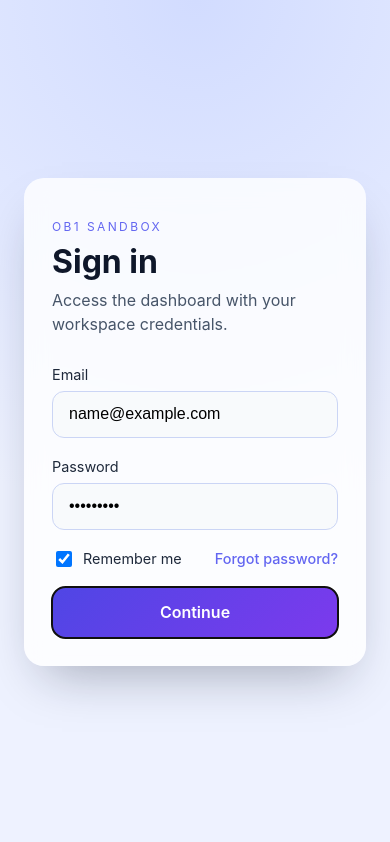
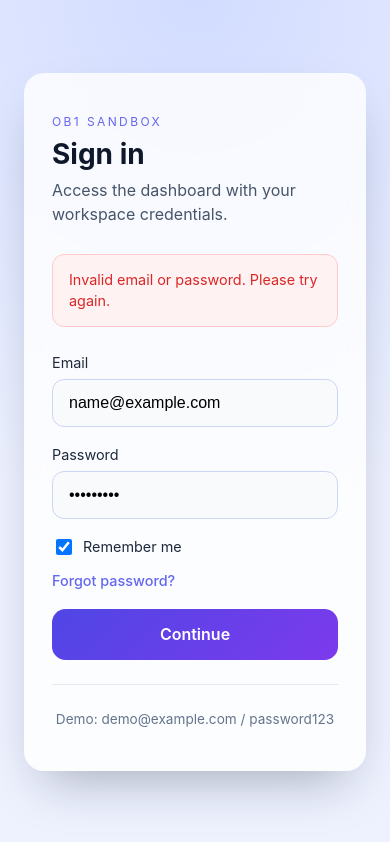
Before and after one commit to Sanchay-T/ob1-sandbox, a React app in the folder frontend/: page / in a window 390 px wide. Both pictures are taken after typing "name@example.com", "Sample123" into the empty fields and a click on the button "Continue". Built offline with nearby package versions, Linux system fonts and the light colour scheme; the HTML template or start-up script is replaced by a standard one.

Commit message:
feat: claude-1 - Build a login page

```diff
--- a/frontend/src/App.css
+++ b/frontend/src/App.css
@@ -133,8 +133,70 @@ body {
   box-shadow: 0 15px 30px -20px rgb(79, 70, 229);
 }
 
+.login-form button:disabled {
+  opacity: 0.6;
+  cursor: not-allowed;
+  transform: none;
+}
+
+.login-form button:disabled:hover {
+  transform: none;
+  box-shadow: none;
+}
+
+.error-banner {
+  background: #fef2f2;
+  border: 1px solid #fecaca;
+  border-radius: 0.75rem;
+  padding: 0.85rem 1rem;
+  color: #dc2626;
+  font-size: 0.9rem;
+  margin-bottom: 0.5rem;
+}
+
+.error-message {
+  display: block;
+  color: #dc2626;
+  font-size: 0.85rem;
+  margin-top: 0.35rem;
+}
+
+.input-error {
+  border-color: #f87171 !important;
+  background: #fef2f2 !important;
+}
+
+.input-error:focus {
+  border-color: #dc2626 !important;
+  box-shadow: 0 0 0 3px rgba(220, 38, 38, 0.2) !important;
+}
+
+.login-form input:disabled {
+  opacity: 0.6;
+  cursor: not-allowed;
+}
+
+.demo-hint {
+  margin-top: 1.5rem;
+  text-align: center;
+  font-size: 0.85rem;
+  color: #64748b;
+  padding-top: 1.5rem;
+  border-top: 1px solid #e2e8f0;
+}
+
 @media (max-width: 480px) {
   .login-panel {
     padding: 1.75rem;
   }
+
+  .login-panel h1 {
+    font-size: 1.75rem;
+  }
+
+  .form-row {
+    flex-direction: column;
+    align-items: flex-start;
+    gap: 0.75rem;
+  }
 }
--- a/frontend/src/App.jsx
+++ b/frontend/src/App.jsx
@@ -1,6 +1,89 @@
+import { useState } from 'react'
 import './App.css'
 
 function App() {
+  const [email, setEmail] = useState('')
+  const [password, setPassword] = useState('')
+  const [remember, setRemember] = useState(true)
+  const [errors, setErrors] = useState({})
+  const [isSubmitting, setIsSubmitting] = useState(false)
+  const [submitError, setSubmitError] = useState('')
+
+  const validateEmail = (email) => {
+    const emailRegex = /^[^\s@]+@[^\s@]+\.[^\s@]+$/
+    return emailRegex.test(email)
+  }
+
+  const validatePassword = (password) => {
+    return password.length >= 8
+  }
+
+  const handleSubmit = async (event) => {
+    event.preventDefault()
+
+    // Clear previous errors
+    setErrors({})
+    setSubmitError('')
+
+    // Validate inputs
+    const newErrors = {}
+
+    if (!email) {
+      newErrors.email = 'Email is required'
+    } else if (!validateEmail(email)) {
+      newErrors.email = 'Please enter a valid email address'
+    }
+
+    if (!password) {
+      newErrors.password = 'Password is required'
+    } else if (!validatePassword(password)) {
+      newErrors.password = 'Password must be at least 8 characters'
+    }
+
+    // If there are validation errors, display them
+    if (Object.keys(newErrors).length > 0) {
+      setErrors(newErrors)
+      return
+    }
+
+    // Simulate API call
+    setIsSubmitting(true)
+
+    try {
+      // Simulate network delay
+      await new Promise(resolve => setTimeout(resolve, 1500))
+
+      // Simulate authentication logic
+      // In a real app, this would be an API call
+      if (email === 'demo@example.com' && password === 'password123') {
+        alert('Login successful! Welcome back.')
+        // In a real app, you would redirect or update app state here
+      } else {
+        setSubmitError('Invalid email or password. Please try again.')
+      }
+    } catch {
+      setSubmitError('An error occurred. Please try again later.')
+    } finally {
+      setIsSubmitting(false)
+    }
+  }
+
+  const handleEmailChange = (e) => {
+    setEmail(e.target.value)
+    // Clear email error when user starts typing
+    if (errors.email) {
+      setErrors(prev => ({ ...prev, email: '' }))
+    }
+  }
+
+  const handlePasswordChange = (e) => {
+    setPassword(e.target.value)
+    // Clear password error when user starts typing
+    if (errors.password) {
+      setErrors(prev => ({ ...prev, password: '' }))
+    }
+  }
+
   return (
     <main className="login-shell">
       <section className="login-panel" aria-label="Team login">
@@ -10,7 +93,13 @@ function App() {
           <p className="muted">Access the dashboard with your workspace credentials.</p>
         </header>
 
-        <form className="login-form" onSubmit={(event) => event.preventDefault()}>
+        <form className="login-form" onSubmit={handleSubmit} noValidate>
+          {submitError && (
+            <div className="error-banner" role="alert">
+              {submitError}
+            </div>
+          )}
+
           <label>
             <span>Email</span>
             <input
@@ -18,8 +107,18 @@ function App() {
               name="email"
               placeholder="you@example.com"
               autoComplete="email"
-              required
+              value={email}
+              onChange={handleEmailChange}
+              className={errors.email ? 'input-error' : ''}
+              disabled={isSubmitting}
+              aria-invalid={errors.email ? 'true' : 'false'}
+              aria-describedby={errors.email ? 'email-error' : undefined}
             />
+            {errors.email && (
+              <span className="error-message" id="email-error" role="alert">
+                {errors.email}
+              </span>
+            )}
           </label>
 
           <label>
@@ -29,22 +128,44 @@ function App() {
               name="password"
               placeholder="••••••••"
               autoComplete="current-password"
-              required
+              value={password}
+              onChange={handlePasswordChange}
+              className={errors.password ? 'input-error' : ''}
+              disabled={isSubmitting}
+              aria-invalid={errors.password ? 'true' : 'false'}
+              aria-describedby={errors.password ? 'password-error' : undefined}
             />
+            {errors.password && (
+              <span className="error-message" id="password-error" role="alert">
+                {errors.password}
+              </span>
+            )}
           </label>
 
           <div className="form-row">
             <label className="remember">
-              <input type="checkbox" name="remember" defaultChecked />
+              <input
+                type="checkbox"
+                name="remember"
+                checked={remember}
+                onChange={(e) => setRemember(e.target.checked)}
+                disabled={isSubmitting}
+              />
               Remember me
             </label>
-            <a href="#" className="link">
+            <a href="#" className="link" tabIndex={isSubmitting ? -1 : 0}>
               Forgot password?
             </a>
           </div>
 
-          <button type="submit">Continue</button>
+          <button type="submit" disabled={isSubmitting}>
+            {isSubmitting ? 'Signing in...' : 'Continue'}
+          </button>
         </form>
+
+        <p className="demo-hint">
+          Demo: demo@example.com / password123
+        </p>
       </section>
     </main>
   )
```
